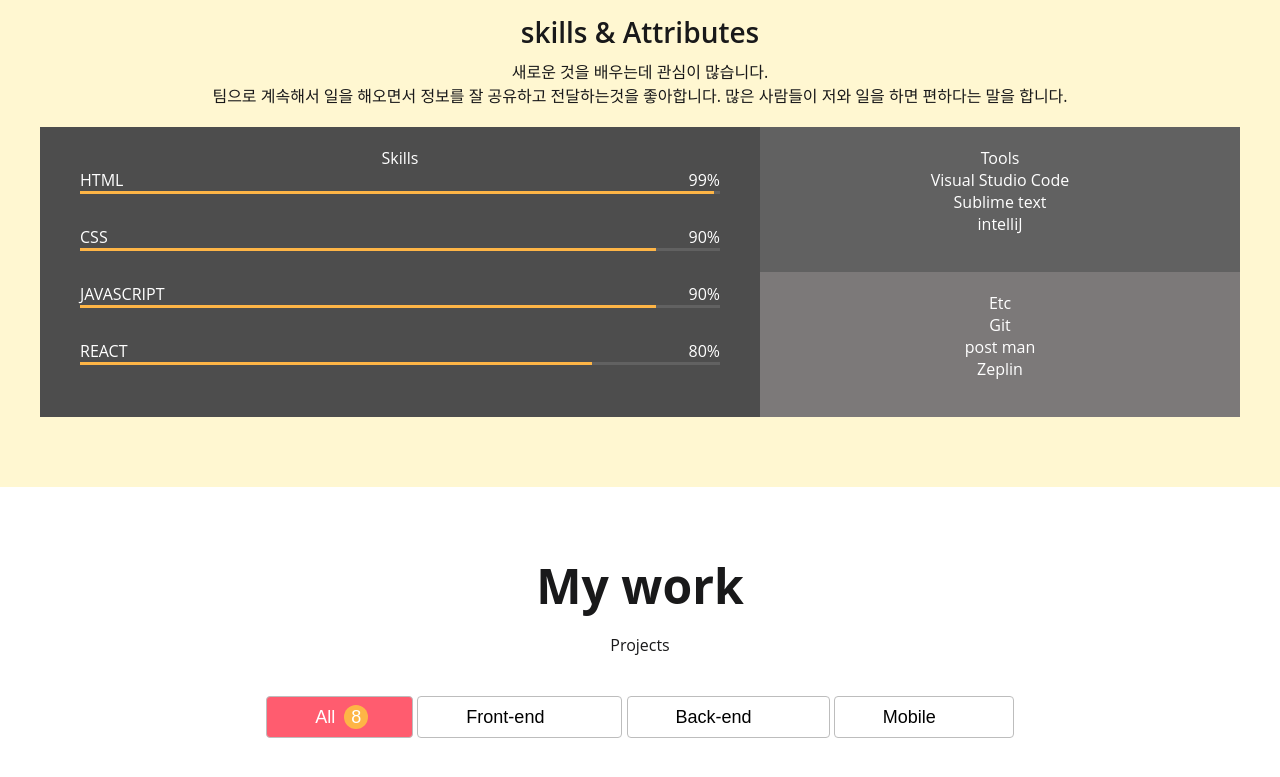
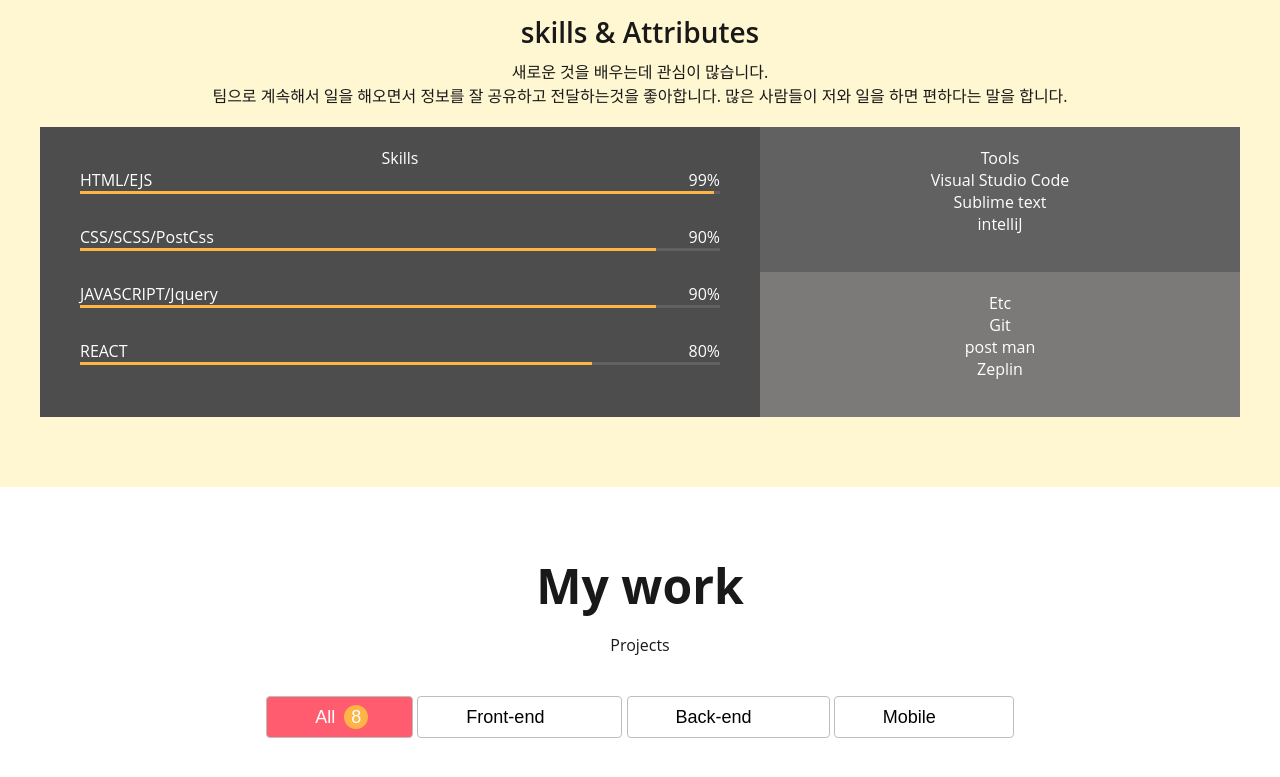
Before and after one commit to juhyunham/portfolioJuham, a website: page resources/html/index.html in a window 1280 px wide. Shown: the part 1144-1921 px from the top of the page. Drawn offline with Linux system fonts and the light colour scheme.

Commit message:
portfolio skill update

```diff
--- a/resources/html/index.html
+++ b/resources/html/index.html
@@ -101,7 +101,7 @@
                         <h3 class="skillset__title">Skills</h3>
                         <div class="skill">
                             <div class="skill__description">
-                                <span>HTML</span>
+                                <span>HTML/EJS</span>
                                 <span>99%</span>
                             </div>
                             <div class="skill__bar">
@@ -110,7 +110,7 @@
                         </div>
                         <div class="skill">
                             <div class="skill__description">
-                                <span>CSS</span>
+                                <span>CSS/SCSS/PostCss</span>
                                 <span>90%</span>
                             </div>
                             <div class="skill__bar">
@@ -119,7 +119,7 @@
                         </div>
                         <div class="skill">
                             <div class="skill__description">
-                                <span>JAVASCRIPT</span>
+                                <span>JAVASCRIPT/Jquery</span>
                                 <span>90%</span>
                             </div>
                             <div class="skill__bar">
```
